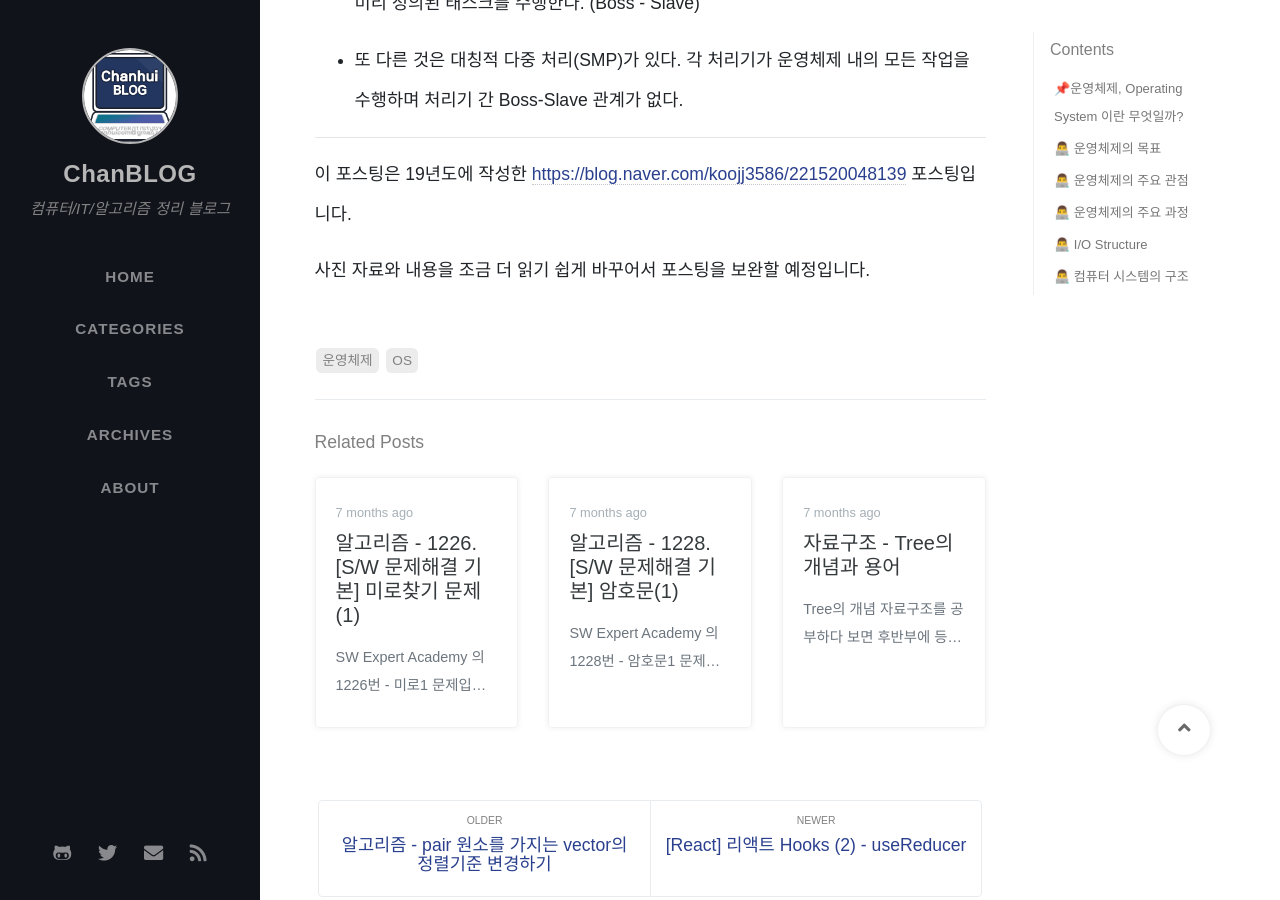
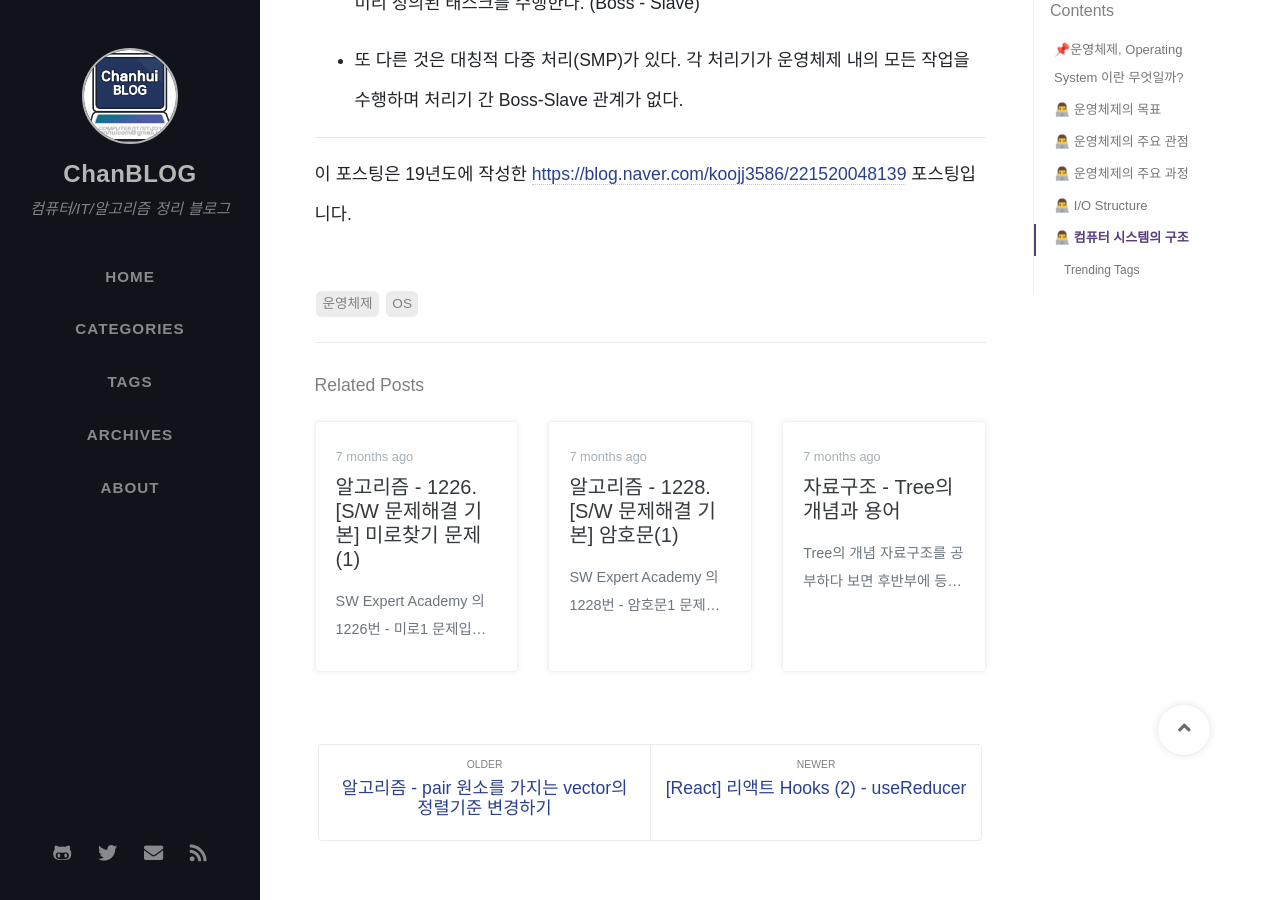
Before and after one commit to ChanhuiSeok/chanhuiseok.github.io, a Jekyll site: the page built from _posts/2020-08-22-cs-1.md, in a window 1280 px wide and 900 px high, scrolled down 5188 px. Built offline with Jekyll 4.4.1, drawn with Linux system fonts in a browser that asks for light colours; nearby versions of some CDN libraries; some web fonts are replaced; comment, search, counter and statistics services are not loaded.

Commit message:
일부 내용 임시 삭제

```diff
--- a/_posts/2020-08-22-cs-1.md
+++ b/_posts/2020-08-22-cs-1.md
@@ -140,5 +140,3 @@ CPU에서는 데이터 이동이 완료되었다는 단 한 번의 인터럽트
 ------
 
 이 포스팅은 19년도에 작성한 [https://blog.naver.com/koojj3586/221520048139](https://blog.naver.com/koojj3586/221520048139) 포스팅입니다.
-
-사진 자료와 내용을 조금 더 읽기 쉽게 바꾸어서 포스팅을 보완할 예정입니다.
```
